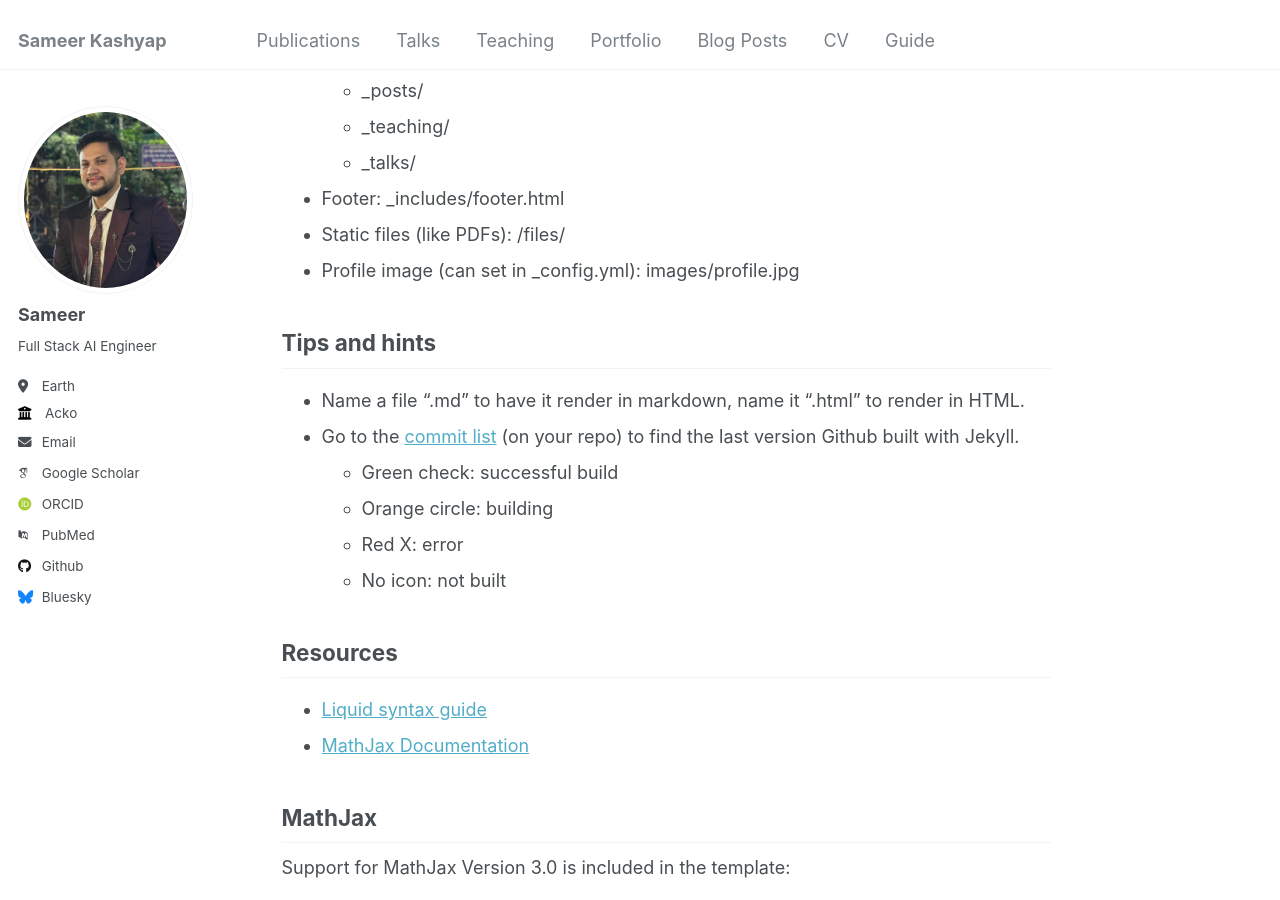
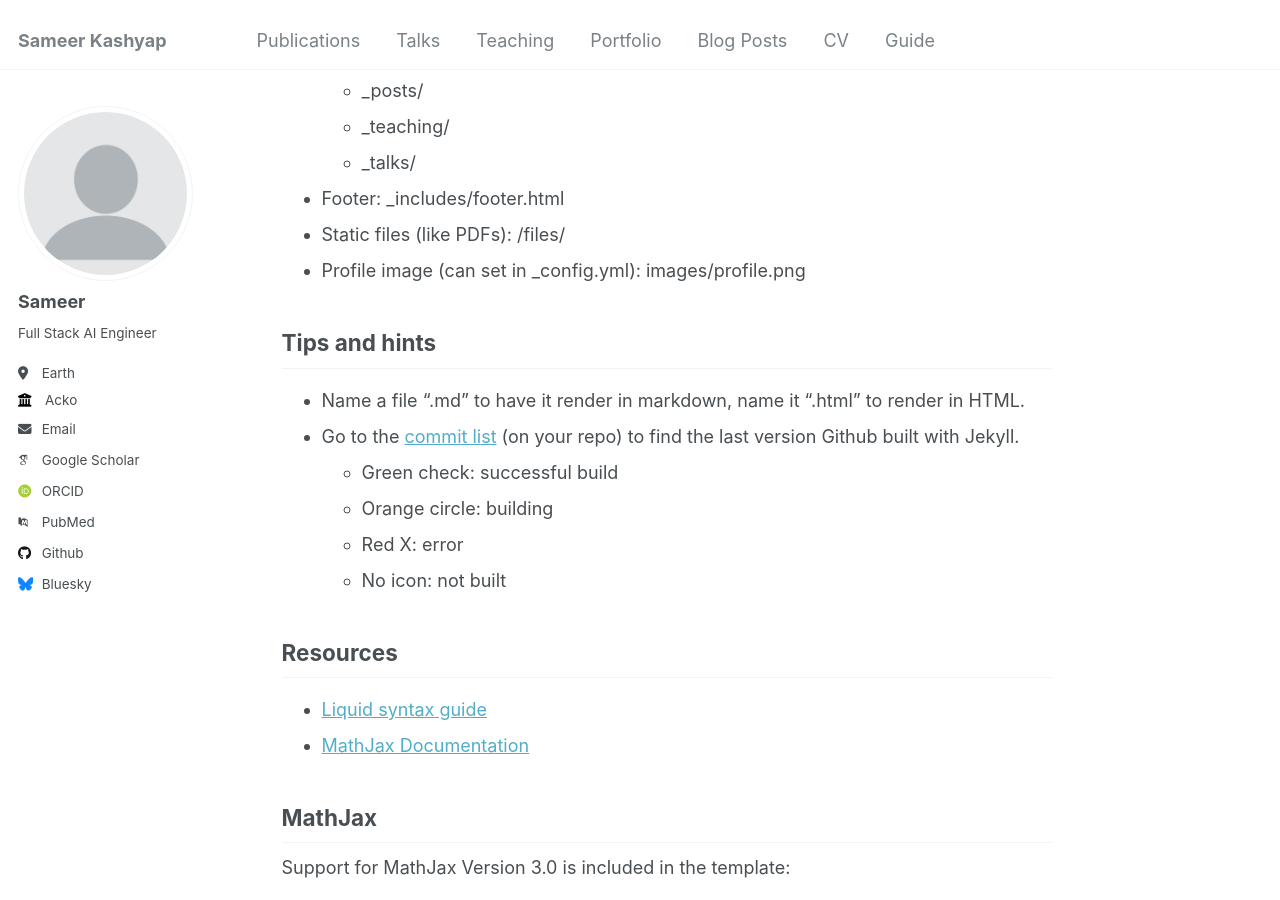
Before and after one commit to Sameerkash/Sameerkash.github.io, a Jekyll site: the page built from _pages/markdown.md, in a window 1280 px wide and 900 px high, scrolled down 389 px. Built offline with Jekyll 4.4.1, drawn with Linux system fonts in a browser that asks for light colours; some web fonts are replaced.

Commit message:
revert profile image

```diff
--- a/_config.yml
+++ b/_config.yml
@@ -21,7 +21,7 @@ repository               : "Sameerkash/sameerkash.github.io"
 #               Additional customization can be done by editing /_includes/author-profile.html
 author:
   # Biographic information
-  avatar           : "profile.jpg"
+  avatar           : "profile.png"
   name             : "Sameer"
   pronouns         : # example: "she/her"
   bio              : "Full Stack AI Engineer"
--- a/_pages/markdown.md
+++ b/_pages/markdown.md
@@ -20,7 +20,7 @@ redirect_from:
   * _talks/
 * Footer: _includes/footer.html
 * Static files (like PDFs): /files/
-* Profile image (can set in _config.yml): images/profile.jpg
+* Profile image (can set in _config.yml): images/profile.png
 
 ## Tips and hints
 
```
